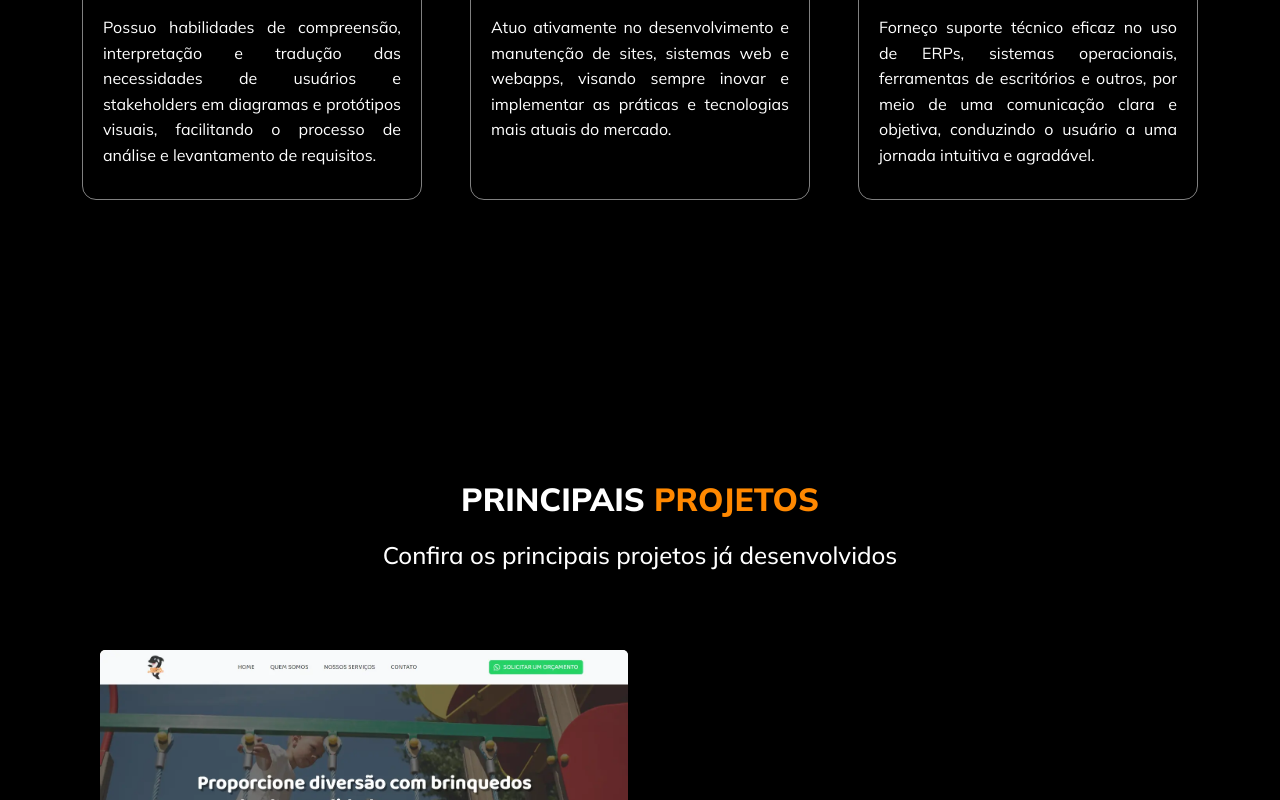
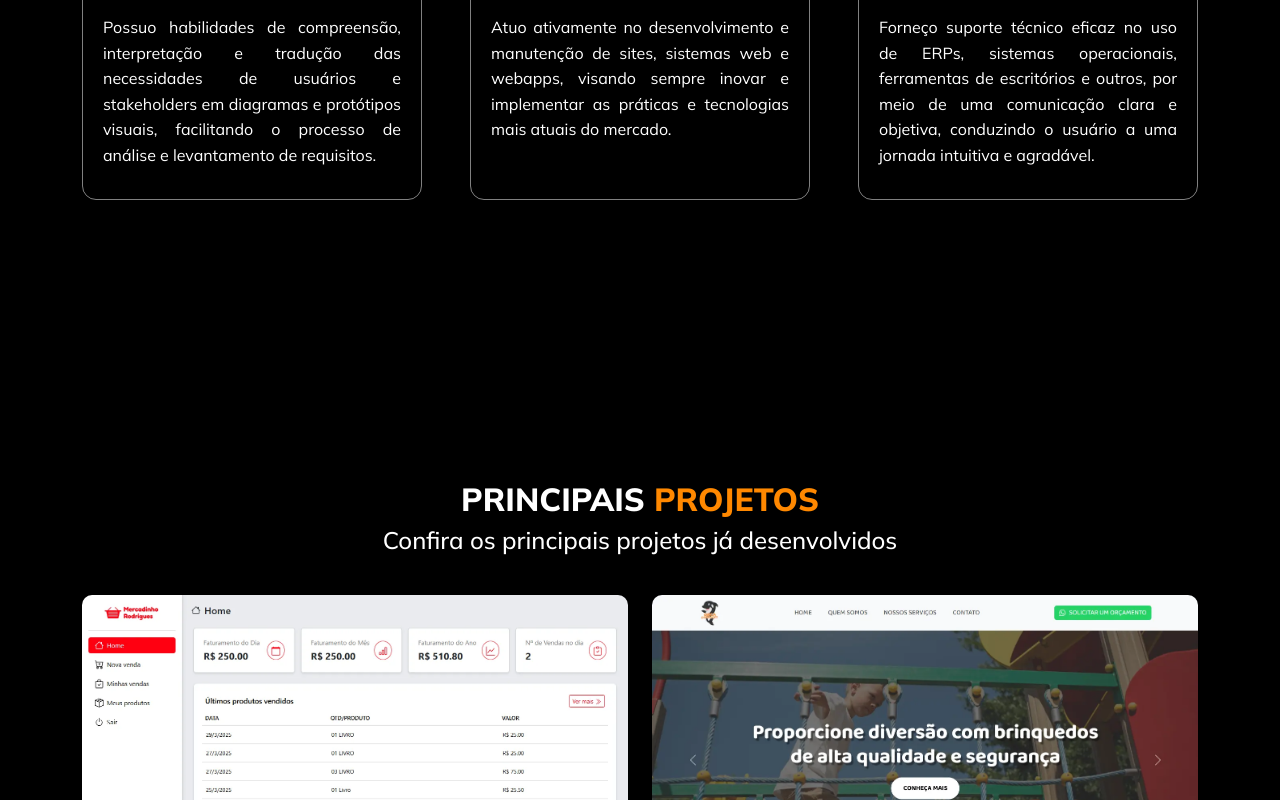
Before and after one commit to tiagorodri-dev/portfolio, a React (Vite) app: page / in a window 1280 px wide. Shown: the part 2000-2800 px from the top of the page. Built offline with nearby package versions, Linux system fonts and the light colour scheme.

Commit message:
style: style improvements and addition of new project

```diff
--- a/src/components/sections/Projects/index.jsx
+++ b/src/components/sections/Projects/index.jsx
@@ -1,10 +1,19 @@
 import Text from "../../ui/Title";
 import websiteOrcaDiversoes from "../../../assets/website_orca_diversoes.webp";
+import sistemaMercadinhoRodrigues from "../../../assets/sistema_mercadinho_rodrigues.webp";
 import "./style.css";
 
 function Projects() {
 
   const projects = [
+    {
+      id: "1",
+      image: sistemaMercadinhoRodrigues,
+      alt: "Imagem do projeto Sistema Mercadinho Rodrigues",
+      title: "Mercadinho Rodrigues",
+      category: "Sistema Desktop",
+    },
+
     {
       id: "2",
       image: websiteOrcaDiversoes,
@@ -20,27 +29,22 @@ function Projects() {
     <section className="session-projects" id="projetos">
       <Text title="Principais Projetos" subtitle="Confira os principais projetos já desenvolvidos" />
 
-      <div className="projects">
-
-        <div className="container">
+        <div className="container projects">
           <div className="row gy-4">
             {projects.map((project) => (
-              <>
-                <div className="col-md-6 col-lg-6" key={project.id}>
-                  <div className="card h-100 shadow-sm border-0">
-                    <img src={project.image} className="card-img-top" alt={project.alt} />
-                  </div>
+              <div key={project.id} className="col-md-6 col-lg-6 d-flex flex-column gap-3">
+                <div>
+                  <img src={project.image} className="card-img-top" alt={project.alt} style={{borderRadius: "10px"}} />
                 </div>
                 <div>
                   <h6 className="card-title text-white fs-5 fw-bold">{project.title}</h6>
                   <h6 className="card-subtitle mt-2 text-uppercase fw-lighter text-white">{project.category}</h6>
                 </div>
-              </>
+              </div>
             ))}
           </div>
         </div>
 
-      </div>
     </section>
   );
 }
--- a/src/components/sections/Projects/style.css
+++ b/src/components/sections/Projects/style.css
@@ -8,13 +8,5 @@
 }
 
 .projects {
-    width: 100%;
-    height: 100%;
-    display: flex;
-    flex-wrap: wrap;
-    justify-content: center;
-    align-items: center;
-    gap: 30px;
     margin-top: 2em;
-    padding: 40px;
 }
--- a/src/components/ui/Title/style.css
+++ b/src/components/ui/Title/style.css
@@ -5,7 +5,6 @@
   justify-content: center;
   align-items: center;
   flex-direction: column;
-  gap: 15px;
   z-index: 1;
 }
 
```
Also changed, not shown: src/assets/logo.webp, src/assets/sistema_mercadinho_rodrigues.webp (added).
